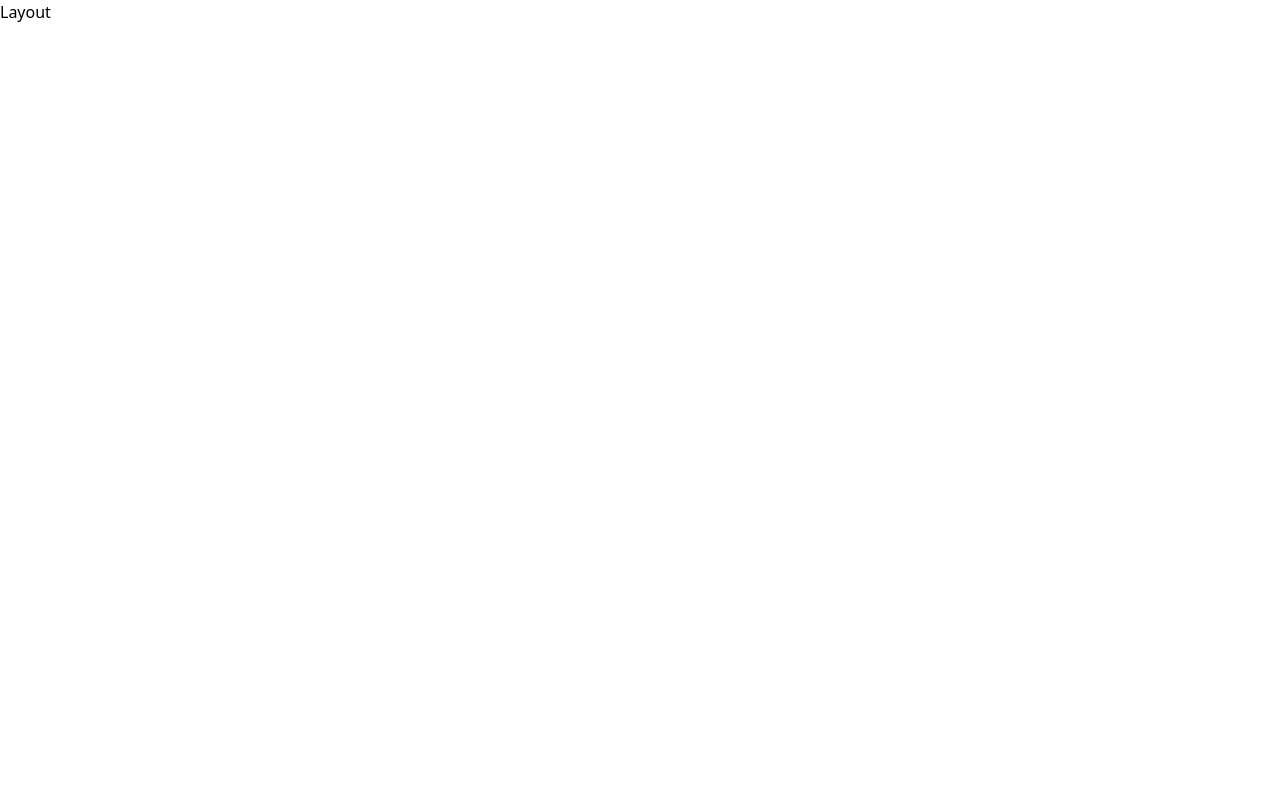
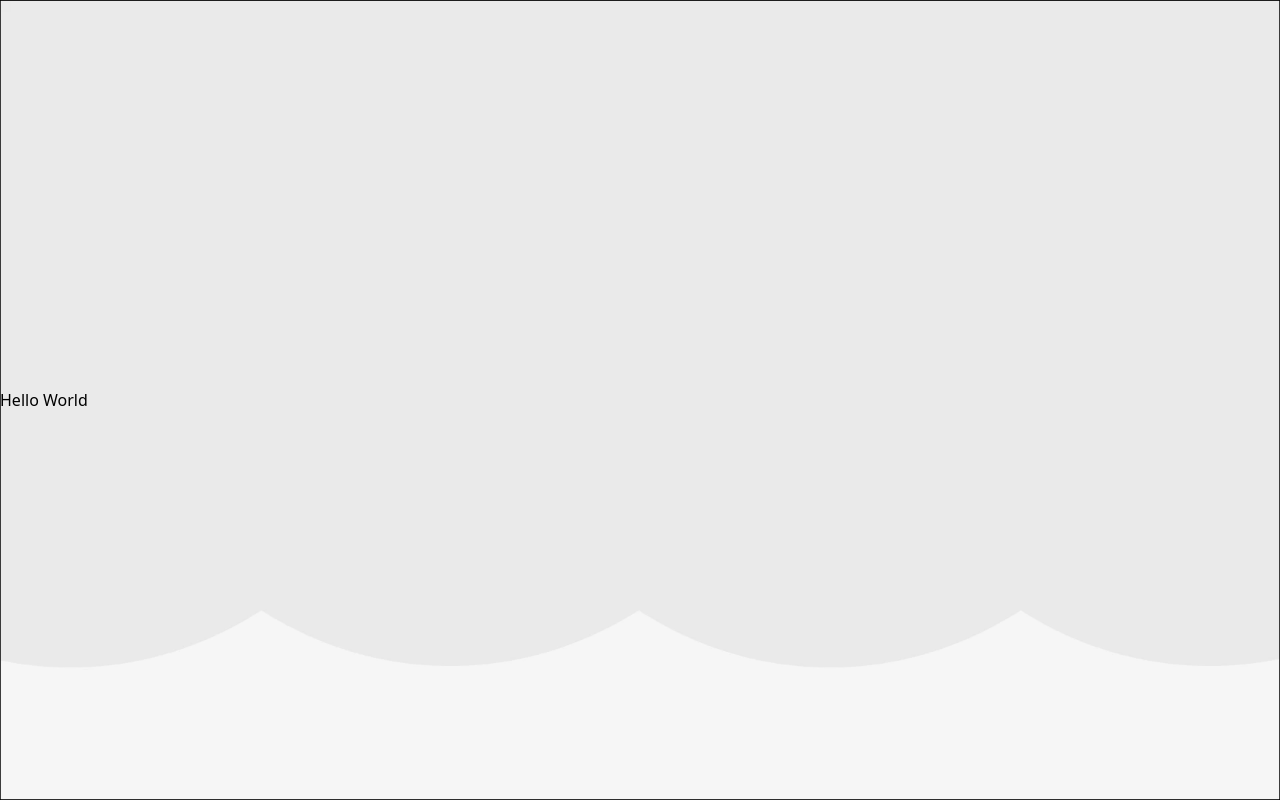
Before and after one commit to lovelyppotto/Moyamo, a React (Vite) app in the folder FE/: page / in a window 1280 px wide. Built offline with nearby package versions, Linux system fonts and the light colour scheme.

Commit message:
[FE] feat: layout 내 outlet 추가
기본 경로(Home) 라우팅 위해 outlet 추가

ref: S12P21D203-123
related to: S12P21D203-27

```diff
--- a/FE/src/components/Layout.tsx
+++ b/FE/src/components/Layout.tsx
@@ -1,5 +1,11 @@
+import { Outlet } from 'react-router-dom';
+
 function Layout() {
-  return <div>Layout</div>;
+  return (
+    <div className="min-h-screen">
+      <Outlet />
+    </div>
+  );
 }
 
 export default Layout;
```
Also changed, not shown: FE/public/images/background.webp.
